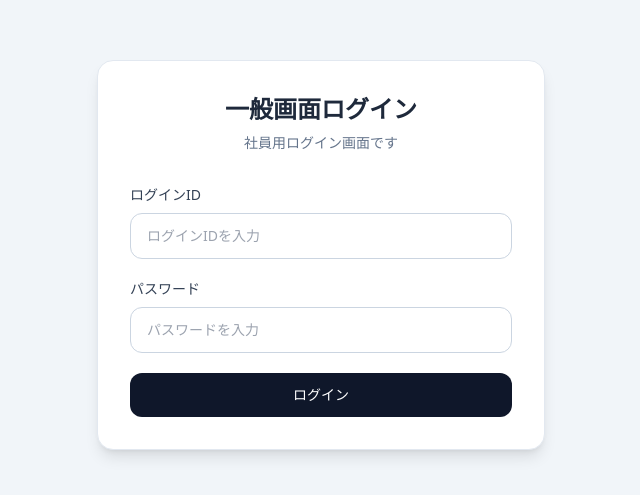
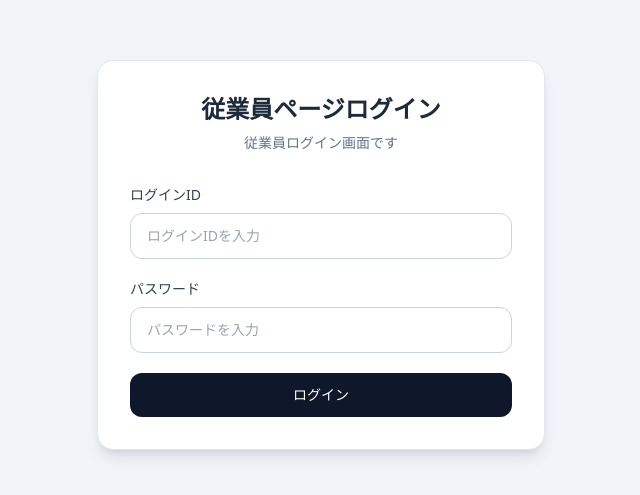
Before and after one commit to murakami567/cleaning-task-admin, a React (Vite) app: page /employee/login in a window 1280 px wide. Shown: the part 145-640 px from the top of the page, without its empty margins (319-959 px from the left). Built offline with nearby package versions, Linux system fonts and the light colour scheme; no server answers.

Commit message:
Update EmployeeLoginPage.tsx

```diff
--- a/src/pages/employee/EmployeeLoginPage.tsx
+++ b/src/pages/employee/EmployeeLoginPage.tsx
@@ -38,8 +38,8 @@ export default function EmployeeLoginPage() {
     <div className="min-h-screen bg-slate-100 flex items-center justify-center px-4">
       <div className="w-full max-w-md bg-white rounded-2xl shadow-lg border border-slate-200 p-8">
         <div className="mb-8 text-center">
-          <h1 className="text-2xl font-bold text-slate-800">一般画面ログイン</h1>
-          <p className="text-sm text-slate-500 mt-2">社員用ログイン画面です</p>
+          <h1 className="text-2xl font-bold text-slate-800">従業員ページログイン</h1>
+          <p className="text-sm text-slate-500 mt-2">従業員ログイン画面です</p>
         </div>
 
         <form onSubmit={handleSubmit} className="space-y-5">
```
